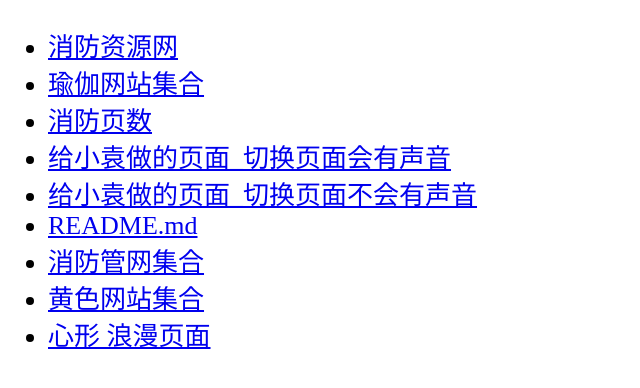
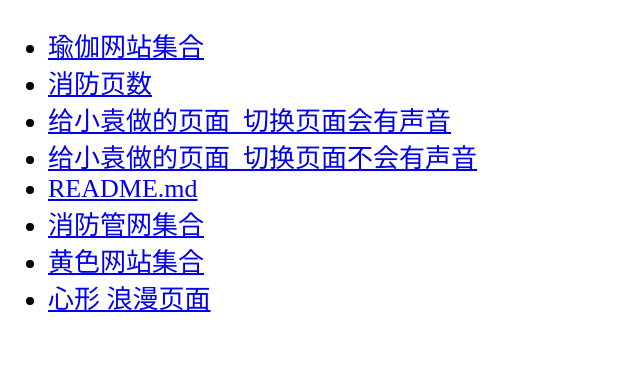
Before and after one commit to penghaoyou5/xiaofang, a plain HTML site: page collect.html in a window 1280 px wide. Shown: the whole page, without its empty margins (0-640 px from the left). Drawn offline with Linux system fonts and the light colour scheme.

Commit message:
网站集合

```diff
--- a/collect.html
+++ b/collect.html
@@ -8,9 +8,6 @@
 
 <div id="urls">
     <ul>
-        <li>
-            <a size="2" href="https://www.1190119.com/">消防资源网</a>
-        </li>
         <li>
             <a href="http://111.229.122.43/sports/for_xiaoying.html">瑜伽网站集合</a>
         </li>
```
